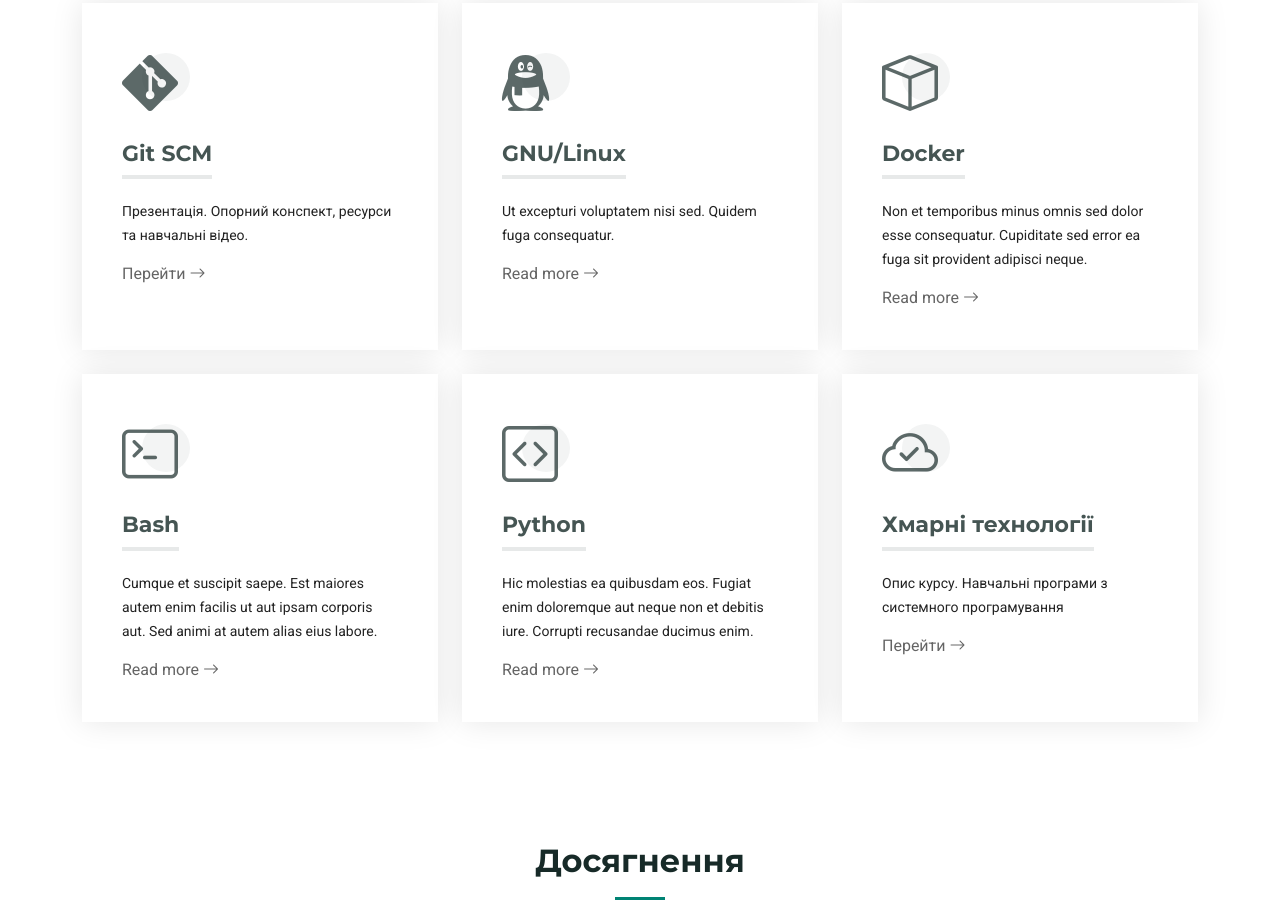
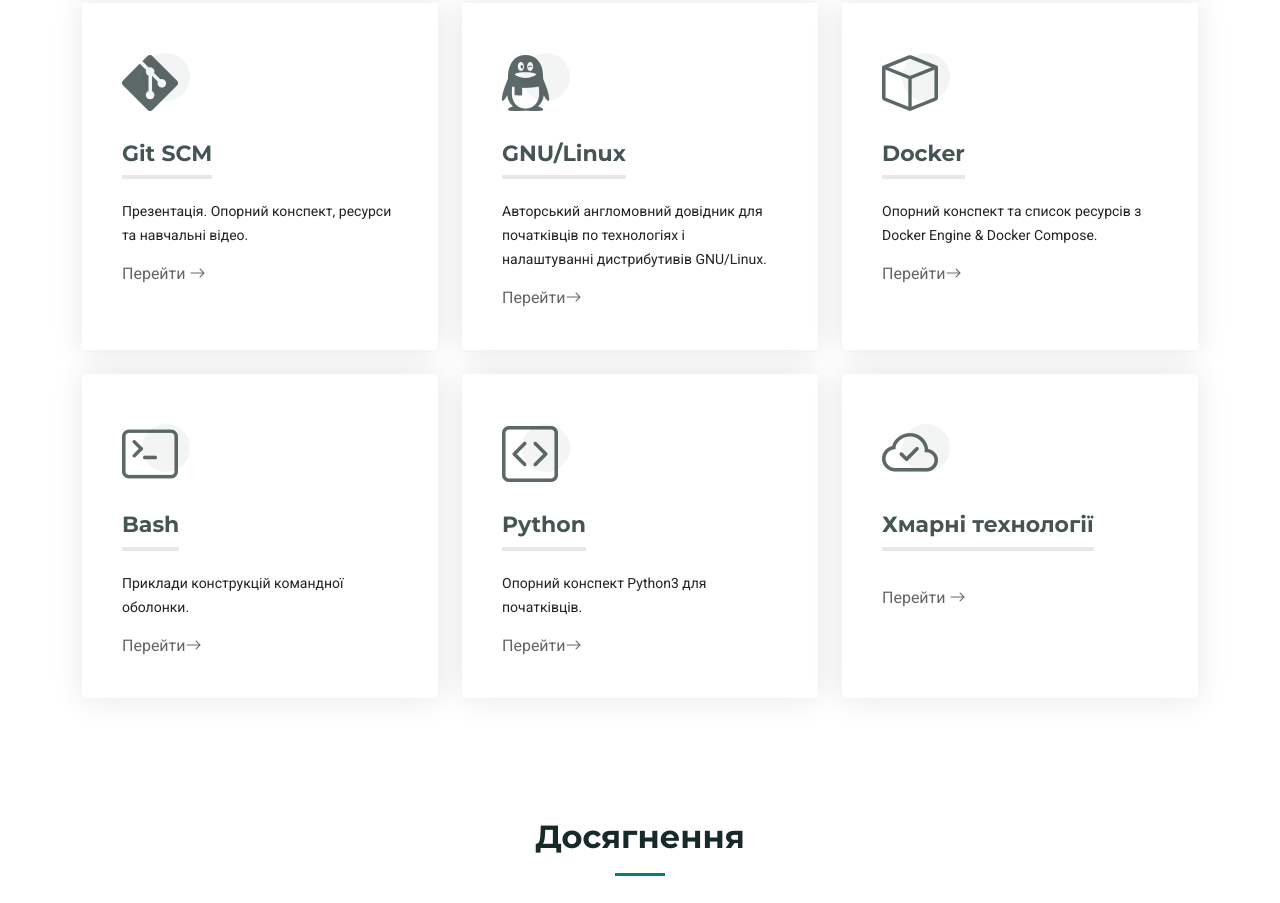
Before and after one commit to kiedu/kiedu.github.io, a plain HTML site: page index.html in a window 1280 px wide. Shown: the part 1667-2570 px from the top of the page. Drawn offline with Linux system fonts and the light colour scheme.

Commit message:
Add links to resources

```diff
--- a/index.html
+++ b/index.html
@@ -96,7 +96,7 @@
       <div class="container position-relative" data-aos="fade-up" data-aos-delay="100">
         <div class="row gy-5 justify-content-between">
           <div class="col-lg-6 order-2 order-lg-1 d-flex flex-column justify-content-center">
-            <h2><span class="accent">Каталог курсів з комп'ютерних дисциплін</span></h2>
+            <h2><span class="accent">Навчальні ресурси з комп'ютерних дисциплін</span></h2>
             <h5 style="color:#f36d33;">Викладач: Володимир Борис</h5>
              <div class="d-flex">
               <a href="https://vborys.gitlab.io/"" class="btn-get-started" target="_blank">Портфоліо</a>
@@ -299,7 +299,7 @@
               </div>
               <h3>Git SCM</h3>
               <p>Презентація. Опорний конспект, ресурси та навчальні відео. </p>
-              <a href="module1.html" class="readmore stretched-link">Перейти <i class="bi bi-arrow-right"></i></a>
+              <a href="module1.html" class="readmore stretched-link" target="_blank">Перейти <i class="bi bi-arrow-right"></i></a>
             </div>
           </div><!-- End Service Item -->
 
@@ -309,8 +309,8 @@
                 <i class="bi bi-tencent-qq"></i>
               </div>
               <h3>GNU/Linux</h3>
-              <p>Ut excepturi voluptatem nisi sed. Quidem fuga consequatur. </p>
-              <a href="service-details.html" class="readmore stretched-link">Read more <i class="bi bi-arrow-right"></i></a>
+              <p>Авторський англомовний довідник для початківців по технологіях і налаштуванні дистрибутивів GNU/Linux.</p>
+              <a href="https://vborys.gitlab.io/linuxnotes/" class="readmore stretched-link" target="_blank">Перейти<i class="bi bi-arrow-right"></i></a>
             </div>
           </div><!-- End Service Item -->
 
@@ -320,8 +320,8 @@
                 <i class="bi bi-box"></i>
               </div>
               <h3>Docker</h3>
-              <p>Non et temporibus minus omnis sed dolor esse consequatur. Cupiditate sed error ea fuga sit provident adipisci neque.</p>
-              <a href="service-details.html" class="readmore stretched-link">Read more <i class="bi bi-arrow-right"></i></a>
+              <p>Опорний конспект та список ресурсів з Docker Engine & Docker Compose.</p>
+              <a href="https://github.com/kiedu/cloudtech/blob/main/docker/README.md" class="readmore stretched-link" target="_blank">Перейти<i class="bi bi-arrow-right"></i></a>
             </div>
           </div><!-- End Service Item -->
 
@@ -331,8 +331,8 @@
                 <i class="bi bi-terminal"></i>
               </div>
               <h3>Bash</h3>
-              <p>Cumque et suscipit saepe. Est maiores autem enim facilis ut aut ipsam corporis aut. Sed animi at autem alias eius labore.</p>
-              <a href="service-details.html" class="readmore stretched-link">Read more <i class="bi bi-arrow-right"></i></a>
+              <p>Приклади конструкцій командної оболонки.</p>
+              <a href="https://github.com/kiedu/sysprog/blob/main/bash/README.md" class="readmore stretched-link" target="_blank">Перейти<i class="bi bi-arrow-right"></i></a>
             </div>
           </div><!-- End Service Item -->
 
@@ -342,8 +342,8 @@
                 <i class="bi bi-code-square"></i>
               </div>
               <h3>Python</h3>
-              <p>Hic molestias ea quibusdam eos. Fugiat enim doloremque aut neque non et debitis iure. Corrupti recusandae ducimus enim.</p>
-              <a href="service-details.html" class="readmore stretched-link">Read more <i class="bi bi-arrow-right"></i></a>
+              <p>Опорний конспект Python3 для початківців.</p>
+              <a href="https://github.com/kiedu/sysprog/blob/main/python3/README.md" class="readmore stretched-link" target="_blank">Перейти<i class="bi bi-arrow-right"></i></a>
             </div>
           </div><!-- End Service Item -->
 
@@ -353,8 +353,8 @@
                 <i class="bi bi-cloud-check"></i>
               </div>
               <h3>Хмарні технології</h3>
-              <p>Опис курсу. Навчальні програми з системного програмування</p>
-              <a href="intro.html" class="readmore stretched-link">Перейти <i class="bi bi-arrow-right"></i></a>
+              <p></p>
+              <a href="https://github.com/kiedu/cloudtech/blob/main/docker/README.md" class="readmore stretched-link" target="_blank">Перейти <i class="bi bi-arrow-right"></i></a>
             </div>
           </div><!-- End Service Item -->
 
```
